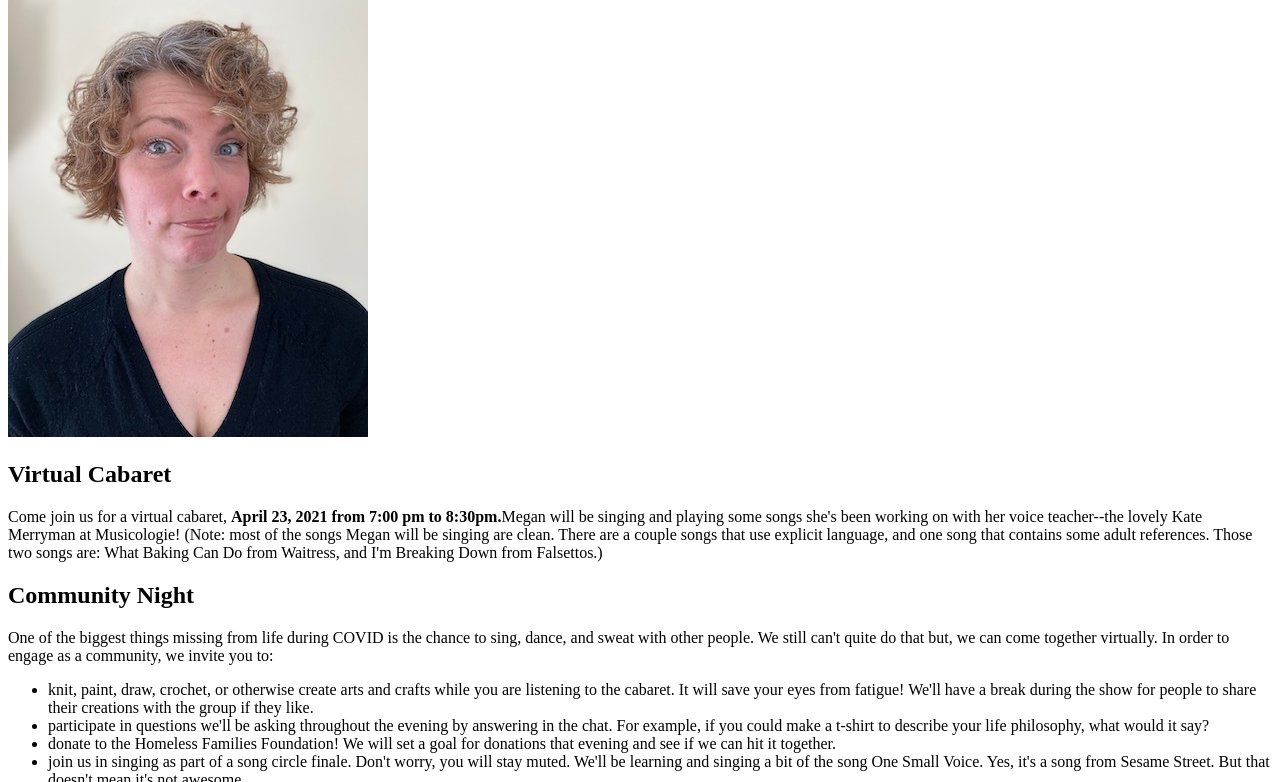
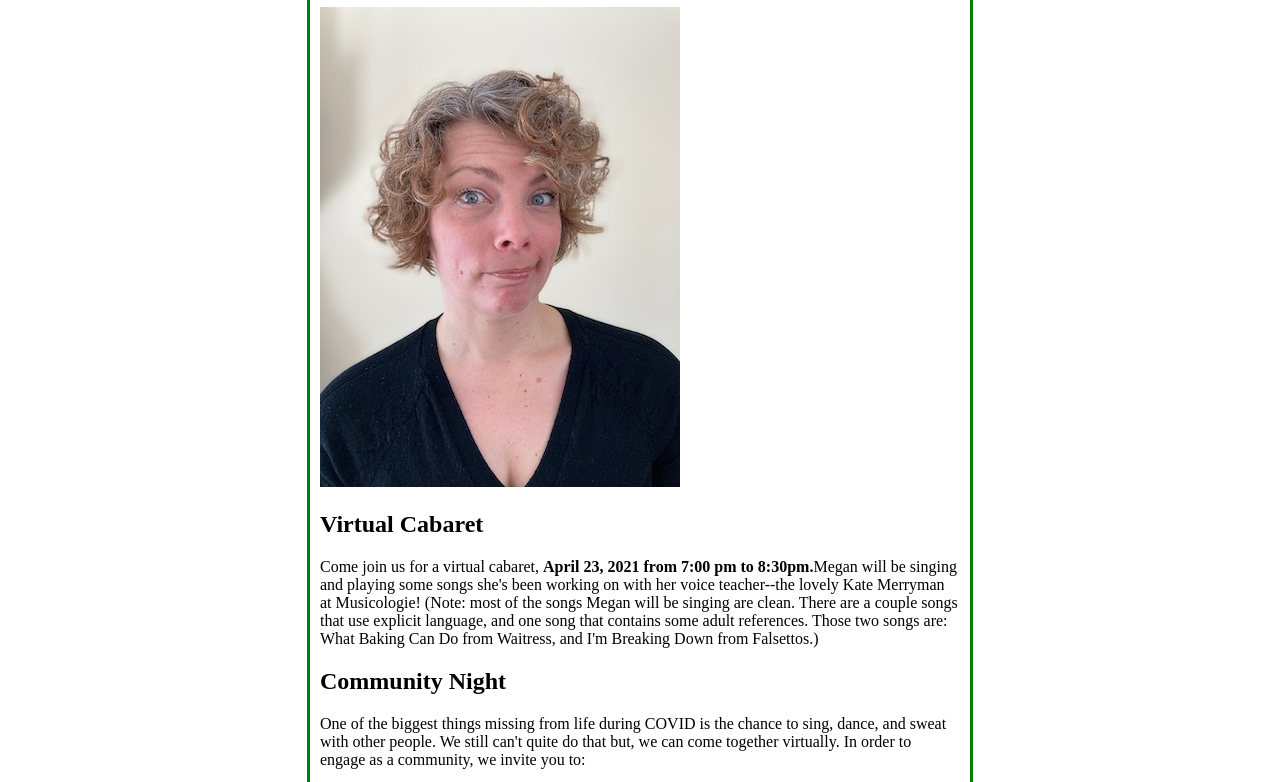
Before and after one commit to MRSOverly/onesmallvoicecabaret.com, a plain HTML site: page index.html in a window 1280 px wide. Shown: the part 123-905 px from the top of the page. Drawn offline with Linux system fonts and the light colour scheme.

Commit message:
centering first attempt

```diff
--- a/index.html
+++ b/index.html
@@ -1,6 +1,12 @@
 <!DOCTYPE html>
 <html>
   <head>
+    <style>body {
+      margin: auto;
+      width: 50%;
+      border: 3px solid green;
+      padding: 10px;
+    }</style>
   <meta charset ="utf-8">
   <title> One Small Voice: Virtual Cabaret and Community Night </title>
   </head>
```
